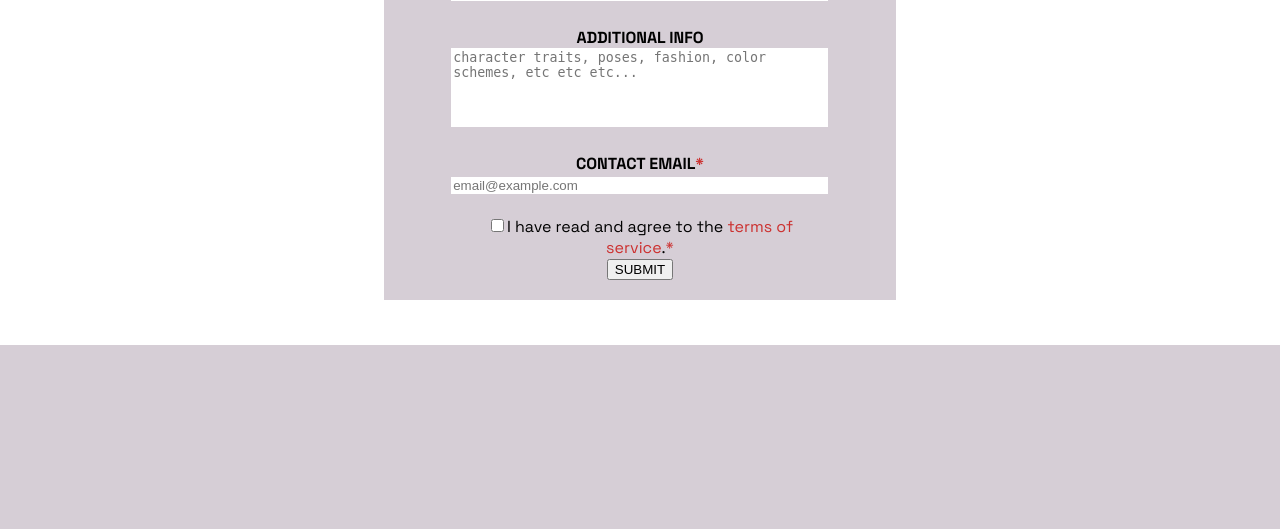
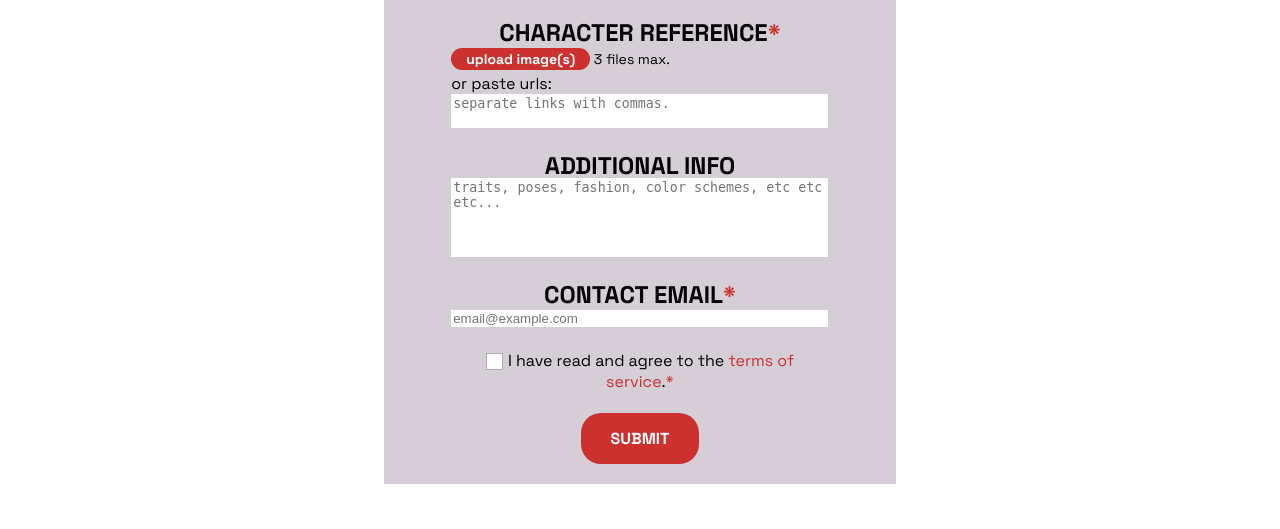
Before and after one commit to EVULBAD/EVULSITE, a PHP site: page /commissions/2d-form.html in a window 1280 px wide. Shown: the part 808-1337 px from the top of the page. Before the commit the page ends 1153 px from the top, so only its background shows below. Run offline with PHP 8.4, Linux system fonts and the light colour scheme.

Commit message:
Form page styling complete
The form is now fully styled and looking swank. Involved adding some js to make the file uploading limit how many files can be uploaded. I'm thinking I should implement a way to limit file size as well... just in case anybody gets any funny ideas. It'll take just a handful more lines of js, but I'm tired right now honk shoooo mimimimi

```diff
--- a/commissions/2d-form.html
+++ b/commissions/2d-form.html
@@ -22,45 +22,46 @@
                     <commission_type>
                         <div class="textcenter">
                             <h2>2D COMMISSION ORDER FORM</h2>
-                            <sub><a href="3d-form.html">(for 3d commissions, head this direction)</a></sub><br><br>
+                            <sub><a href="3d-form.html">for 3d commissions, head this direction</a></sub><br><br>
                         </div>
-                        <p>this form will send an email my way once you hit the submit button. please be sure your contact email contains no typos, as that is how i'll be reaching out to you about your commission. i tend to reply within 48 hours.<br><br>
-                        if you have any questions or your inquiry doesn't suit the options on the form, feel free to email me.<br>
-                        do not send commission inquiries to any of my social media accounts; i will just point you back here. forms and emails keep me organized!</p>
+                        <hr class="dotted"><br>
+                        <p>once you hit the submit button, this form will send an email my way. please be sure your contact email contains no typos, as that is how i'll be reaching out to you about your commission.<br><br>
+                        if you don't hear from me within 48 hours after submitting your inquiry, your inquiry doesn't suit the options on the form, or you have any additional questions, feel free to <a href="mailto:evulbad@gmail.com" target="_blank">email me</a>.
+                        <b>do not</b> send commission inquiries to any of my social media accounts; i will just point you back here. forms and emails keep me organized!</p>
                         <br>
+                        <hr class="dotted"><br>
                         <form>
-                            <formlabel><b>COMMISSION TYPE<span style="color:#CC302F">*</span></b></formlabel>
+                            <formlabel><h1>COMMISSION TYPE<span style="color:#CC302F">*</span></h1></formlabel>
                             <input type="radio" id="bust" name="type" value="bust" checked="checked" data-valuetwo="1"><label for="bust">bust</label><br>
-                            <input type="radio" id="half-body" name="type" value="half-body" data-valuetwo="1"><label for="half-body">half-body</label><br>
-                            <input type="radio" id="full-body" name="type" value="full-body" data-valuetwo="1"><label for="full-body">full-body</label><br>
+                            <input type="radio" id="half-body" name="type" value="half-body" data-valuetwo="1"><label for="half-body">half body</label><br>
+                            <input type="radio" id="full-body" name="type" value="full-body" data-valuetwo="1"><label for="full-body">full body</label><br>
                             <br>
-                            <formlabel><b>COLOR STYLE<span style="color:#CC302F">*</span></b></formlabel>
-                            <input type="radio" id="flat" name="style" value="flat" checked="checked" data-valuetwo="1"><label for="flat">monochrome</label><br>
+                            <formlabel><h1>COLOR STYLE<span style="color:#CC302F">*</span></h1></formlabel>
+                            <input type="radio" id="mono" name="style" value="mono" checked="checked" data-valuetwo="1"><label for="mono">monochrome</label><br>
                             <input type="radio" id="flat" name="style" value="flat" data-valuetwo="1"><label for="flat">flat color</label><br>
                             <input type="radio" id="cel" name="style" value="cel" data-valuetwo="1"><label for="cel">fully shaded</label><br>
                             <br>
-                            <formlabel><b>ADD-ONS</b></formlabel>
-                            <input type="checkbox" id="checkboxes-0" name="add-ons" value="extra&nbsp;characters" data-valuetwo="1"><label for="checkboxes-0">extra characters</label><br>
-                            <input type="checkbox" id="checkboxes-1" name="add-ons" value="nsfw" data-valuetwo="1"><label for="checkboxes-1">nsfw/gore</label><br>
-                            <input type="checkbox" id="checkboxes-2" name="add-ons" value="scenic&nbsp;bg" data-valuetwo="1"><label for="checkboxes-2">scenic background</label><br>
-                            <input type="checkbox" id="checkboxes-3" name="add-ons" value="rush" data-valuetwo="1"><label for="checkboxes-3">rush order</label><br>
+                            <formlabel><h1>ADD-ONS</h1></formlabel>
+                            <input type="checkbox" id="checkboxes-0" name="add-ons" value="extra&nbsp;characters" data-valuetwo="1"><label for="checkboxes-0">extra characters<span class="checkmark"></span></label><br>
+                            <input type="checkbox" id="checkboxes-1" name="add-ons" value="nsfw" data-valuetwo="1"><label for="checkboxes-1">nsfw/gore<span class="checkmark"></span></label><br>
+                            <input type="checkbox" id="checkboxes-2" name="add-ons" value="scenic&nbsp;bg" data-valuetwo="1"><label for="checkboxes-2">scenic background<span class="checkmark"></span></label><br>
+                            <input type="checkbox" id="checkboxes-3" name="add-ons" value="rush" data-valuetwo="1"><label for="checkboxes-3">rush order<span class="checkmark"></span></label><br>
                             <br>
-                            <formlabel><b>REFERENCE IMAGE(S)<span style="color:#CC302F">*</span></b></formlabel>
-                            <input type="file" id="files" name="ref&nbsp;files" multiple><br>
-                            <label for="url">or paste urls:</label><br>
+                            <formlabel><h1>CHARACTER REFERENCE<span style="color:#CC302F">*</span></h1></formlabel>
+                            <input type="file" id="files" name="ref&nbsp;files" accept="image/*" onchange="uploadFile(this)" multiple><label for="files">upload image(s)</label><span id="file-count"> 3 files max.</span><br>
+                            <p style="display:inline-block">or paste urls:</p>
                             <textarea class="form-control textinput" name="ref&nbsp;urls" placeholder="separate links with commas." rows="2" cols="50" style="resize: none;"></textarea><br>
                             <br>
-                            <formlabel><b>ADDITIONAL INFO</b></formlabel>
-                            <textarea class="form-control textinput" name="addtl&nbsp;info" placeholder="character traits, poses, fashion, color schemes, etc etc etc..." rows="5" cols="50" style="resize: none;"></textarea><br>
+                            <formlabel><h1>ADDITIONAL INFO</h1></formlabel>
+                            <textarea class="form-control textinput" name="addtl&nbsp;info" placeholder="traits, poses, fashion, color schemes, etc etc etc..." rows="5" cols="50" style="resize: none;"></textarea><br>
                             <br>
-                            <formlabel><b>CONTACT EMAIL<span style="color:#CC302F">*</span></b></formlabel>
+                            <formlabel><h1>CONTACT EMAIL<span style="color:#CC302F">*</span></h1></formlabel>
                             <input class="form-control textinput" name="email" placeholder="email@example.com" size="50" type="text" /><br>
                             <br>
                             <div class="textcenter">
-                                <tos><input type="checkbox" id="checkboxes-0" name="tos" value="yes"><label for="checkboxes-0">I have read and agree to the
-                                    <a href="./tos.html" target="_blank">terms of service</a>.<span style="color:#CC302F">*</span></label></tos><br>
+                                <tos><input type="checkbox" id="checkboxes-4" name="tos" value="yes" data-valuetwo="1"><label for="checkboxes-4">I have read and agree to the <a href="./tos.html" target="_blank">terms of service</a>.<span style="color:#CC302F">*</span><span class="checkmark"></span></label></tos><br><br>
                                     <!--minimum price: <span id="sum">billion</span>-->
-                                    <input type="submit" value="SUBMIT">
+                                    <input type="submit" value="SUBMIT" class="button">
                             </div>
                         </form>
                     </commission_type>
--- a/commissions/commissions.css
+++ b/commissions/commissions.css
@@ -50,6 +50,105 @@ body#commissions {
 
 #commissions .textright {
     text-align:right;
+}
+
+/*FORM LABELS*/
+label {
+    display: inline;
+    position: relative;
+    cursor:pointer;
+}
+
+[type="radio"], [type="checkbox"], [type="file"] {
+    display: none;
+}
+
+[type="radio"]:checked + label:after, [type="checkbox"]:checked + label:after {
+    content: " ";
+    height: 15px;
+    width: 15px;
+    position: absolute;
+    top: 4px;
+    left: 1px;
+    cursor:pointer;
+}
+
+.checkmark:after {
+    content: "✖";
+    position: absolute;
+    display:none;
+}
+
+[type="checkbox"]:checked + label > .checkmark:after {
+    display: block;
+}
+
+.checkmark:after {
+    left:2px;
+    top:0;
+    color: white;
+    z-index:999;
+}
+
+#commissions tos .checkmark:after {
+    left:3px;
+    top:1px;
+    font-size:15px;
+}
+
+[type="radio"] + label:before, [type="checkbox"] + label:before {
+    display: inline-block;
+    position: relative;
+    height:17px;
+    width:17px;
+    content: " ";
+    margin-right: 5px;
+    cursor: pointer;
+    top:4px;
+}
+
+[type="radio"] + label:after, [type="checkbox"] + label:after {
+    content: " ";
+    height: 15px;
+    width: 15px;
+    position: absolute;
+    top: 4px;
+    left: 1px;
+}
+
+[type="radio"] + label:before {
+    border-radius:10px;
+}
+
+[type="radio"] + label:after {
+    border-radius: 50px 50px 50px 50px;
+}
+
+.button, [type="file"] + label {
+    border: none;
+    color: white;
+    border-radius:20px;
+    text-align: center;
+    text-decoration: none;
+    display: inline-block;
+    cursor:pointer;
+    font-weight:bold;
+    font-family: 'space grotesk';
+}
+
+.button {
+    padding: 15px 30px;
+    font-size: 16px;
+}
+
+[type="file"] + label {
+    padding:2px 15px;
+    font-size:14px;
+    margin:3px 0;
+}
+
+#file-count {
+    font-size:14px;
 }
 
 /*BACKGROUND IMAGES*/
@@ -328,6 +427,44 @@ body#commissions {
     background: #D6CED6;
 }
 
+#commissions.twod hr.dotted {
+    border-top: 2px dotted #B4ABB4 !important;
+    border:none;
+    width:100%;
+}
+
+#commissions.twod [type="radio"]:checked + label:after, #commissions [type="checkbox"]:checked + label:after {
+    background: none repeat scroll 0 0 #CC302F;
+}
+
+#commissions.twod [type="radio"]:checked + label:before, #commissions [type="checkbox"]:checked + label:before {
+    background-color: #B4ABB4;
+}
+
+#commissions.twod [type="radio"] + label:before, #commissions [type="checkbox"] + label:before {
+    background-color:#B4ABB4;
+}
+
+#commissions.twod [type="radio"]:checked + label:after {
+    box-shadow:inset 0 0 0 2px white;
+}
+
+#commissions.twod [type="radio"] + label:after, #commissions [type="checkbox"] + label:after {
+    background: none repeat scroll 0 0 white;
+}
+
+#commissions.twod [type="radio"]:not(:checked):hover + label:after, #commissions [type="checkbox"]:not(:checked):hover + label:after {
+    background: none repeat scroll 0 0 #B4ABB4;
+}
+
+#commissions.twod .button, #commissions.twod [type="file"] + label {
+    background-color: #CC302F;
+}
+
+#commissions.twod .button:hover, #commissions.twod [type="file"]:hover + label {
+    background-color: black;
+}
+
 /*ANIMATIONS*/
 #commissions.twod a nav.right span {
     position:absolute;
--- a/commissions/commissions.js
+++ b/commissions/commissions.js
@@ -1,8 +1,18 @@
+//js for file uploading on the form page.
+function uploadFile(target) {
+  if (target.files.length > 3) {
+    alert("you many only upload up to 3 files.");
+  } else if (target.files.length <= 1) {
+    document.getElementById("file-count").innerHTML = " " + target.files.length + " file selected.";
+  } else  {
+    document.getElementById("file-count").innerHTML = " " + target.files.length + " files selected.";
+  }
+}
+
 //background size adjuster thanks to perttu on stack overflow.
 //keeps the scrollbar from resizing the bg, because i'm a tightass about stuff like that.
 fixBackgroundSizeCover = function(event) {
-
-    var bgImageWidth = 1920,
+  let bgImageWidth = 1920,
     bgImageHeight = 1080,
     bgImageRatio = bgImageWidth / bgImageHeight,
     windowSizeRatio = window.innerWidth / window.innerHeight;
@@ -19,5 +29,3 @@ fixBackgroundSizeCover = function(event) {
 fixBackgroundSizeCover();
 
 window.addEventListener('resize', fixBackgroundSizeCover());
-
-console.log()
```
Also changed, not shown: commissions/2d.html (+18 -9 lines), commissions/tos.html (+11 -17 lines). Lines whose indentation alone changed are shown as unchanged.
